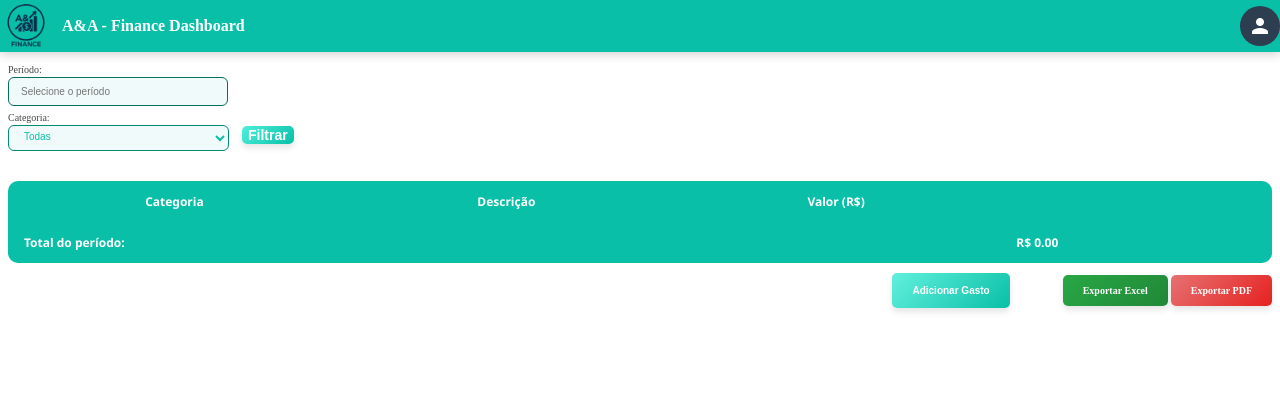
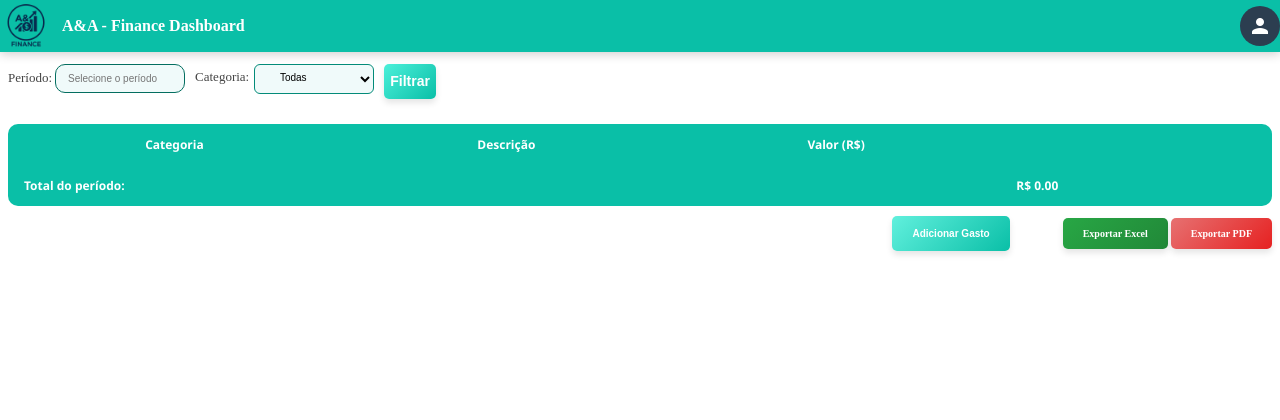
Before and after one commit to AbnerGomes/my-finances-app, a Flask app: page /extrato in a window 1280 px wide. Shown: the top 420 px of the page. Run offline with Flask 3, Linux system fonts and the light colour scheme; the visitor is signed in with stand-in values (Sample User, id 1); data that the repository does not hold is empty; some libraries are stand-ins or nearby versions.

Commit message:
ajustes gerais

```diff
--- a/static/css/despesas.css
+++ b/static/css/despesas.css
@@ -87,7 +87,7 @@
   border-radius: 20px;
   background-color: white;
   font-size: 10px;
-  color: #0abfa7;
+  /* color: #0abfa7; */
   transition: border 0.3s ease;
   margin-bottom: 10px;
 }
@@ -104,7 +104,7 @@
     border-radius: 6px;
     background-color: #f0fafa;
     font-size: 10px;
-    color: #0abfa7;
+    /* color: #0abfa7; */
     width: 220px;
     margin-right: 10px;
 }
--- a/static/css/extrato.css
+++ b/static/css/extrato.css
@@ -109,15 +109,17 @@
 /* Estilo do select de categoria */
 select, #categoria {
   /* padding: 8px 12px; */
-    padding: 4px 120px 7px 11px;
+  padding: 4px 30px 7px 0px;
   border: 1px solid #038b79;
   border-radius: 6px;
   background-color: #f0fafa;
   font-size: 10px;
-    color: #0abfa7;
+  /* color: #0abfa7; */
   margin-right: 10px;
   transition: border 0.3s ease;
   margin-bottom: 5px;
+  margin-left: 5px;
+  text-align: center;
 }
 
 select, #categoria:focus {
@@ -129,11 +131,11 @@
 input#periodo-picker {
   padding: 8px 12px;
   border: 1px solid #046e60;
-    border-radius: 6px;
+  border-radius: 10px;
   background-color: #f0fafa;
   font-size: 10px;
-    color: #0abfa7;
-    width: 220px;
+  /* color: #0abfa7; */
+  width: 130px;
   margin-right: 10px;
 }
 
@@ -235,11 +237,16 @@
     color: #333;
   }
 
+.filtro-form{
+  display: flex;
+}
+
   form label {
-    display: block;
-    font-size: 10px;
+     display: inline-block;
+    font-size: 13px;
     margin-bottom: 2px;
     color: #444;
+    margin-top: 5px;
   }
 
   form input {
--- a/static/js/despesas.js
+++ b/static/js/despesas.js
@@ -33,7 +33,7 @@
       return response.json();
     })
     .then(data => {
-      console.log('Status atualizado:', data);
+      console.log('Status atualizado:');
     })
     .catch(error => {
       alert('Erro ao atualizar status: ' + error.message);
@@ -94,7 +94,7 @@
 fetch('/valida_mensalista')
       .then(response => response.json())  // Converte a resposta para JSON
       .then(dados => {
-        console.log('STATUS recebido:', dados); // Verificando o que está vindo no JS
+        console.log('STATUS recebido'); // Verificando o que está vindo no JS
 
         if (dados.status === 'ok') {
            document.getElementById('modal-cadastrar').style.display = 'block';
--- a/static/js/extrato.js
+++ b/static/js/extrato.js
@@ -1,9 +1,3 @@
-document.addEventListener("DOMContentLoaded", function () {
-        console.log("EXTRATO carregado, tentando renderizar o gráfico...");
-});
-
-
-
 document.addEventListener('DOMContentLoaded', function () {
     // Pega as datas do formulário
     const dataInicioStr = document.getElementById('data_inicio')?.value;
@@ -63,7 +57,6 @@
       fetch('/valida_mensalista')
       .then(response => response.json())  // Converte a resposta para JSON
       .then(dados => {
-        console.log('STATUS recebido:', dados); // Verificando o que está vindo no JS
 
         if (dados.status === 'ok') {
            document.getElementById('modal-cadastrar').style.display = 'block';
--- a/templates/login.html
+++ b/templates/login.html
@@ -82,7 +82,7 @@
 						</a>
 					</div>
 					<br>
-					<div class="text-center">
+					<!-- <div class="text-center">
 						<span class="txt1">
 							Ainda não tem uma conta?
 						</span>
@@ -91,7 +91,7 @@
 						<a class="txt2" href="#">
 							<u>bora criar</u>
 						</a>
-					</div>
+					</div> -->
 				</form>
 			</div>
 		</div>
```
Also changed, not shown: static/js/scripts.js (+1 -7 lines). Lines whose indentation alone changed are shown as unchanged.
